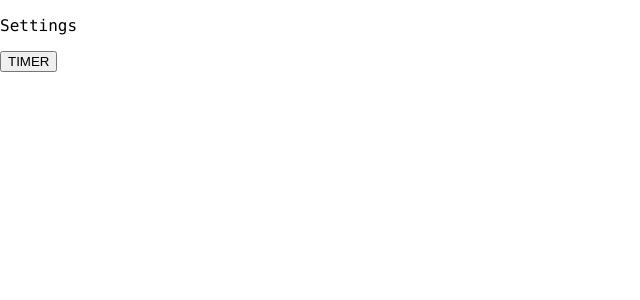
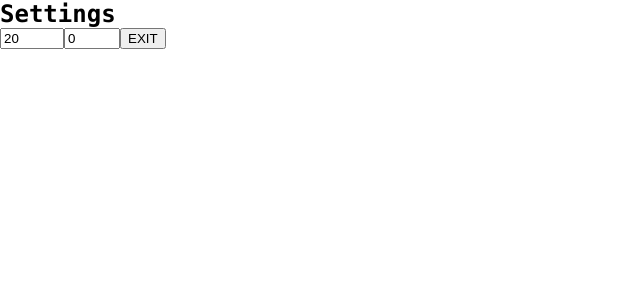
Before and after one commit to adrianlafond/move-x, a React (Create React App) app: page / in a window 1280 px wide. Both pictures are taken after a click on the button "SETTINGS". Shown: the top 300 px of the page, without its empty margins (0-640 px from the left). Built offline with nearby package versions, Linux system fonts and the light colour scheme.

Commit message:
change defaults via settings

```diff
--- a/src/containers/Root/Root.tsx
+++ b/src/containers/Root/Root.tsx
@@ -76,7 +76,8 @@ class Root extends React.Component<ModelProps, ModelState> {
     const context = {
       minutes: defaults.minutes,
       seconds: defaults.seconds,
-      viewTimer: this.viewTimer,
+      updateDefaults: this.updateDefaults,
+      exitSettings: this.exitSettings,
     };
     return (
       <settingsContext.Provider value={context}>
@@ -110,11 +111,15 @@ class Root extends React.Component<ModelProps, ModelState> {
     });
   }
 
+  updateDefaults = (minutes: number, seconds: number) => {
+    this.setState({ defaults: { minutes, seconds } });
+  }
+
   viewSettings = () => {
     this.setState({ view: View.SETTINGS });
   }
 
-  viewTimer = () => {
+  exitSettings = () => {
     this.setState({ view: View.TIMER });
   }
 }
--- a/src/context/index.ts
+++ b/src/context/index.ts
@@ -12,5 +12,6 @@ export const timer = createContext({
 export const settings = createContext({
   minutes: 20,
   seconds: 0,
-  viewTimer: () => { },
+  updateDefaults: (minutes: number, seconds: number) => {},
+  exitSettings: () => { },
 });
--- /dev/null
+++ b/src/views/Settings/Settings.css
@@ -0,0 +1,7 @@
+.move-settings {
+  height: 100%;
+}
+
+.move-settings__title {
+  margin: 0;
+}
--- a/src/views/Settings/Settings.tsx
+++ b/src/views/Settings/Settings.tsx
@@ -1,12 +1,37 @@
 import React, { useContext } from 'react';
 import { settings } from '../../context';
+import './Settings.css';
 
 const Settings: React.FC = () => {
-  const { viewTimer } = useContext(settings);
+  const { minutes, seconds, updateDefaults, exitSettings } = useContext(settings);
+  const onMinutesChange = (event: { target: HTMLInputElement }) => {
+    updateDefaults(+event.target.value, seconds);
+  };
+  const onSecondsChange = (event: { target: HTMLInputElement }) => {
+    updateDefaults(minutes, +event.target.value);
+  }
   return (
-    <div>
-      <p>Settings</p>
-      <button onClick={viewTimer}>TIMER</button>
+    <div className='move-settings'>
+      <h2 className='move-settings__title'>Settings</h2>
+      <input
+        type="number"
+        onChange={onMinutesChange}
+        id="input-defaults-minutes"
+        min="0"
+        max="480"
+        step="1"
+        value={minutes}
+      />
+      <input
+        type="number"
+        onChange={onSecondsChange}
+        id="input-defaults-seconds"
+        min="0"
+        max="59"
+        step="1"
+        value={seconds}
+      />
+      <button onClick={exitSettings}>EXIT</button>
     </div>
   );
 }
```
